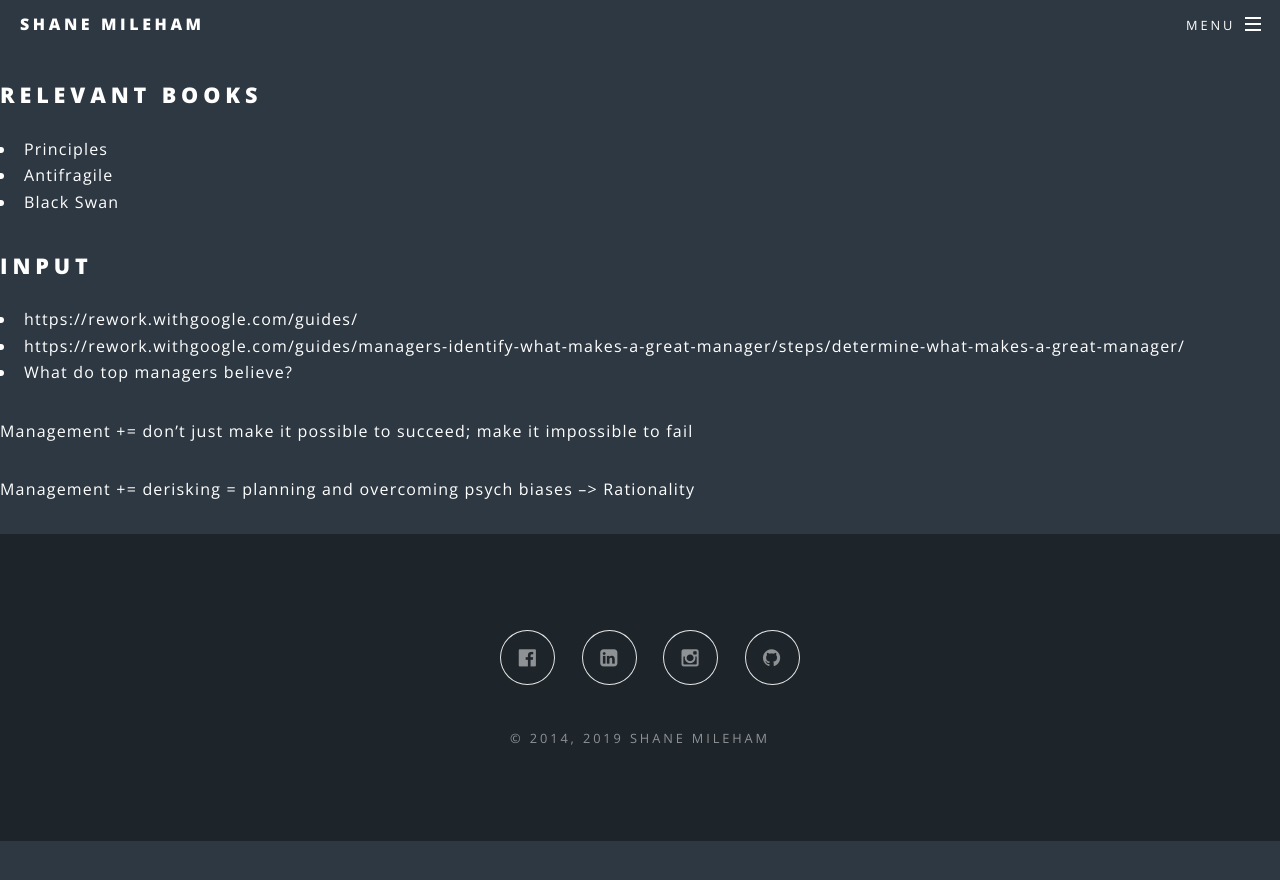
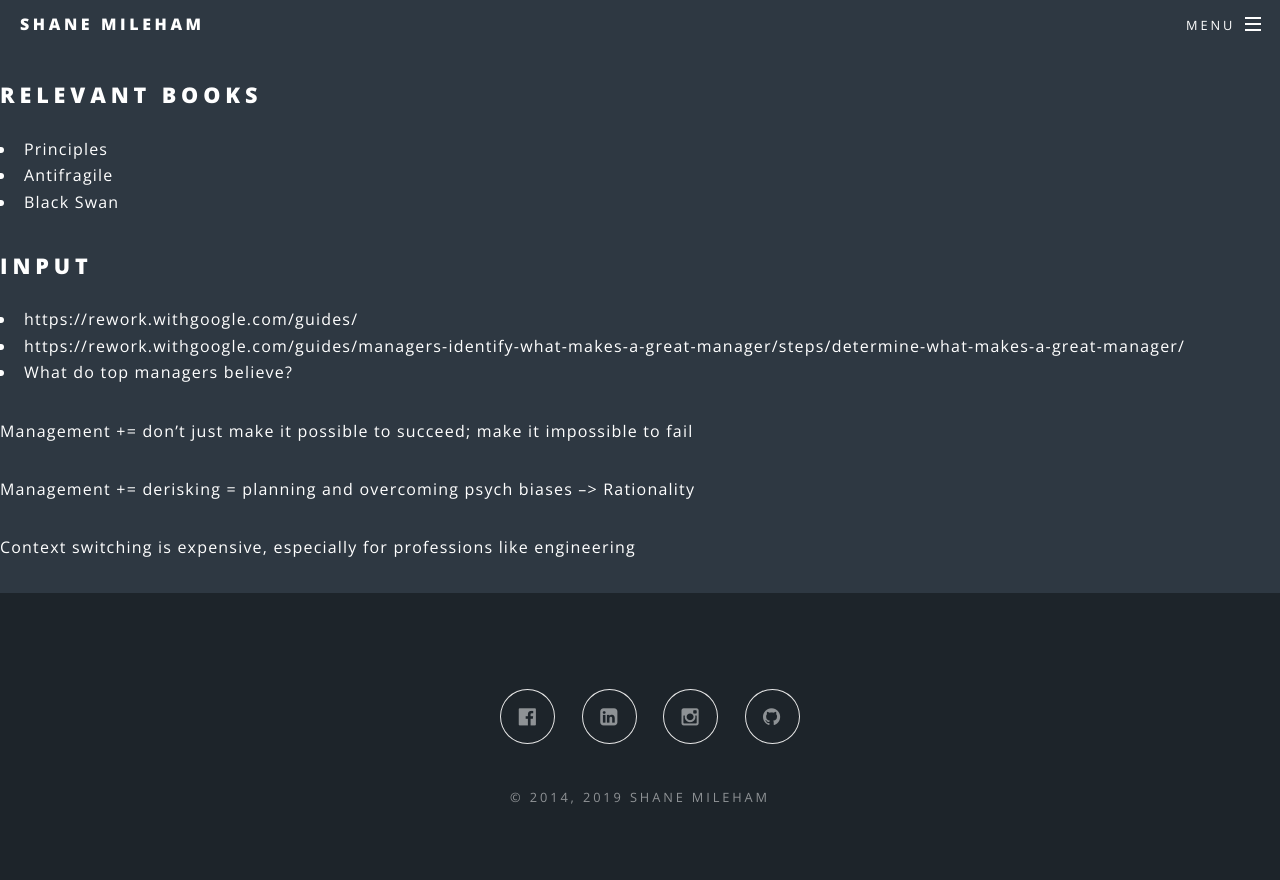
Before and after one commit to shanemileham/shanemileham.github.io, a Jekyll site: the page built from _kb/professional/management/management.md, in a window 1280 px wide and 900 px high, scrolled down 3191 px. Shown: the top 880 px of the window. Built offline with Jekyll 4.4.1, drawn with Linux system fonts in a browser that asks for light colours; comment, search, counter and statistics services are not loaded; before the commit the page ends 4032 px from its top, so only the background shows below that.

Commit message:
Management add

```diff
--- a/_kb/professional/management/management.md
+++ b/_kb/professional/management/management.md
@@ -117,3 +117,5 @@
 Management += don't just make it possible to succeed; make it impossible to fail
 
 Management += derisking = planning and overcoming psych biases --> Rationality
+
+Context switching is expensive, especially for professions like engineering
```
